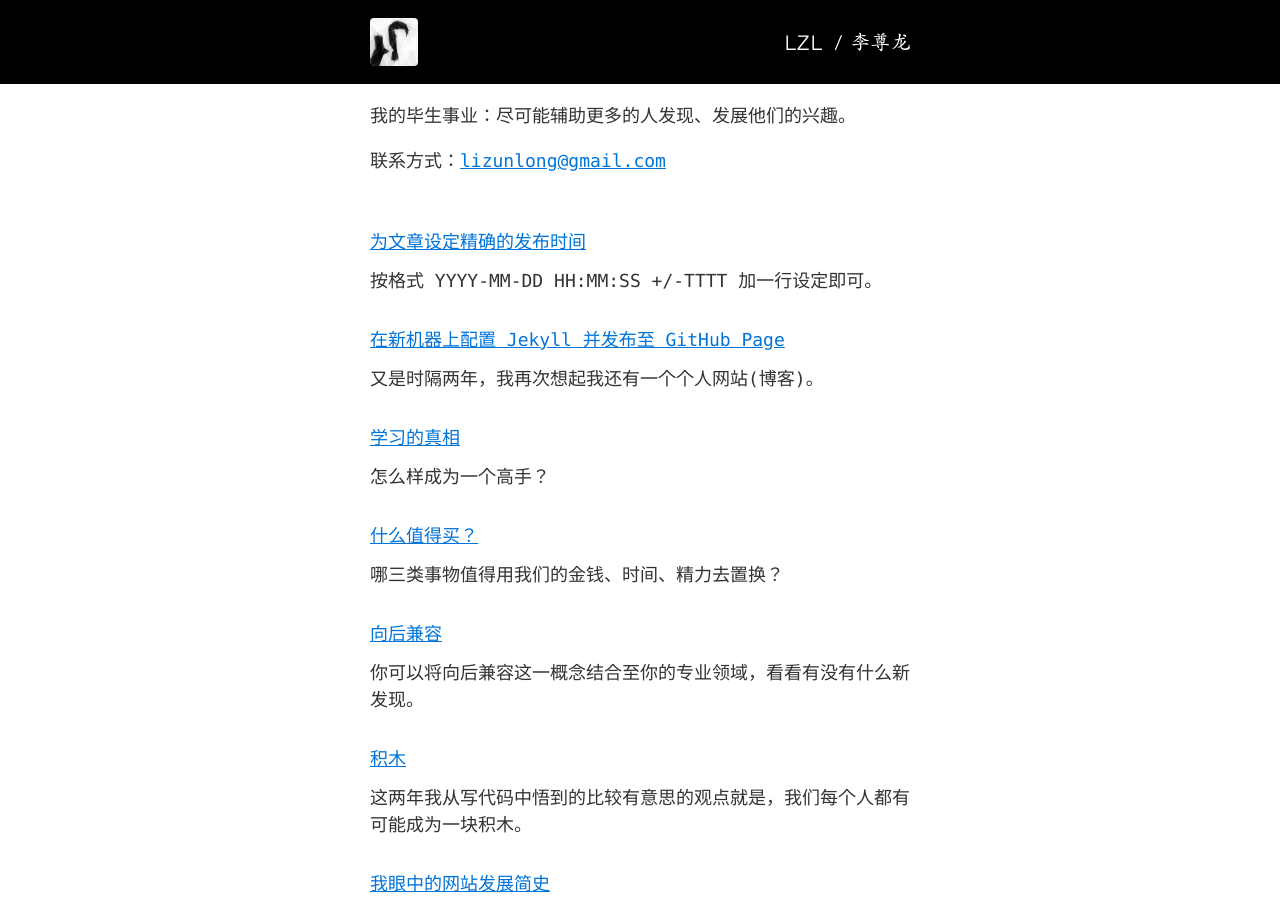
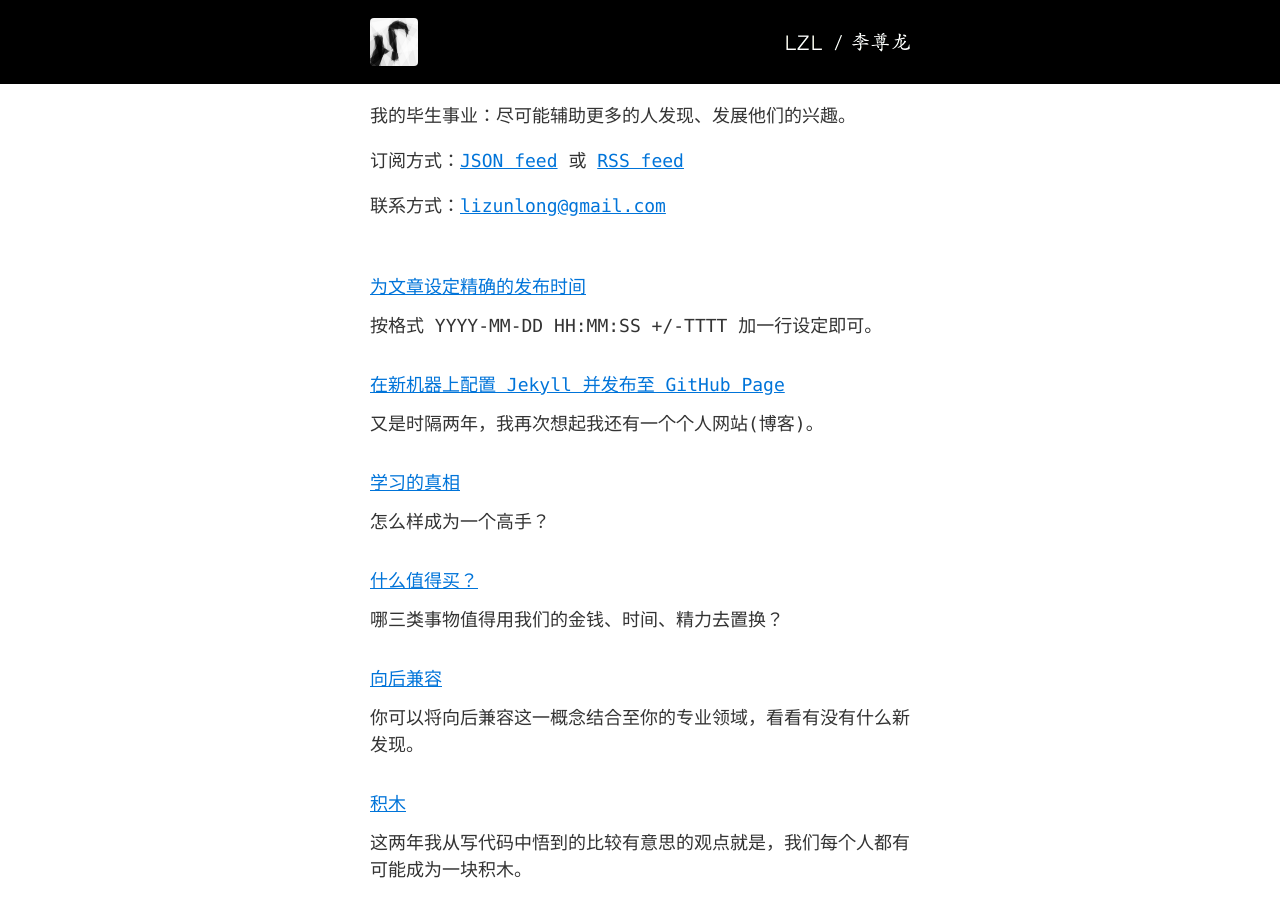
Before and after one commit to lzl/lzl.github.com, a Jekyll site: the page built from index.md, in a window 1280 px wide and 900 px high. Built offline with Jekyll 4.4.1, drawn with Linux system fonts in a browser that asks for light colours.

Commit message:
add feed link to homepage

```diff
--- a/index.md
+++ b/index.md
@@ -4,6 +4,8 @@ title: LZL
 ---
 
 我的毕生事业：尽可能辅助更多的人发现、发展他们的兴趣。
+
+订阅方式：[JSON feed](/feed.json) 或 [RSS feed](/atom.xml)
 
 联系方式：<lizunlong@gmail.com>
 
```
